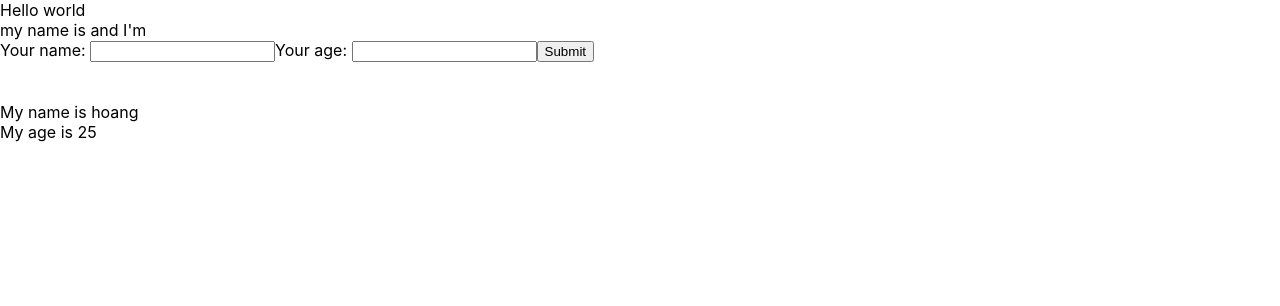
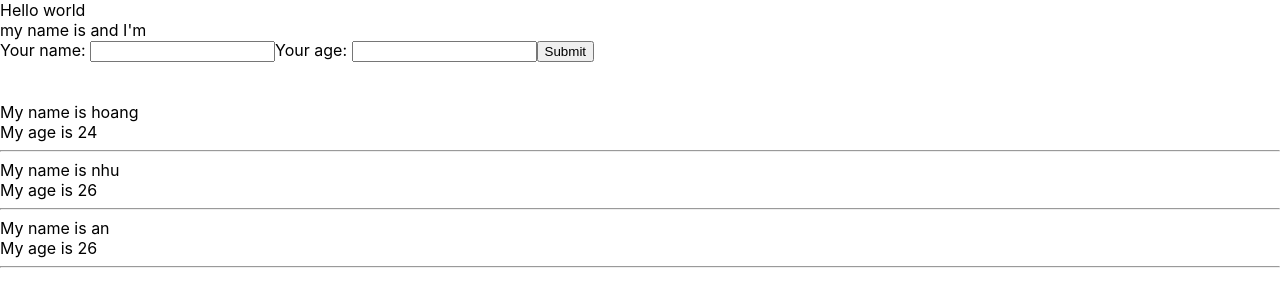
Before and after one commit to hoangnvthkt/react-basic, a React (Create React App) app: page / in a window 1280 px wide. Shown: the top 306 px of the page. Built offline with nearby package versions, Linux system fonts and the light colour scheme.

Commit message:
video 24

```diff
--- a/src/components/DisplayInfor.js
+++ b/src/components/DisplayInfor.js
@@ -2,11 +2,20 @@
 class DisplayInfor extends React.Component {
   render() {
     //Destructuring array / object
-    const { name, age } = this.props;
+    const { listUser } = this.props;
     return (
       <>
-        <div>My name is {name}</div>
-        <div>My age is {age}</div>
+        <div>
+          {listUser.map((user) => {
+            return (
+              <div key={user.id}>
+                <div>My name is {user.name}</div>
+                <div>My age is {user.age}</div>
+                <hr />
+              </div>
+            );
+          })}
+        </div>
       </>
     );
   }
--- a/src/components/MyComponent.js
+++ b/src/components/MyComponent.js
@@ -6,13 +6,21 @@
 
 class Mycomponent extends React.Component {
   //JSX
+  // DRY : Don't repeat yourself
+  state = {
+    listUser: [
+      { id: 1, name: "hoang", age: 24 },
+      { id: 2, name: "nhu", age: 26 },
+      { id: 3, name: "an", age: 26 },
+    ],
+  };
 
   render() {
     return (
       <>
         <UserInfor></UserInfor>
         <br /> <br />
-        <DisplayInfor name="hoang" age="25"></DisplayInfor>
+        <DisplayInfor listUser={this.state.listUser}></DisplayInfor>
       </>
     );
   }
```
